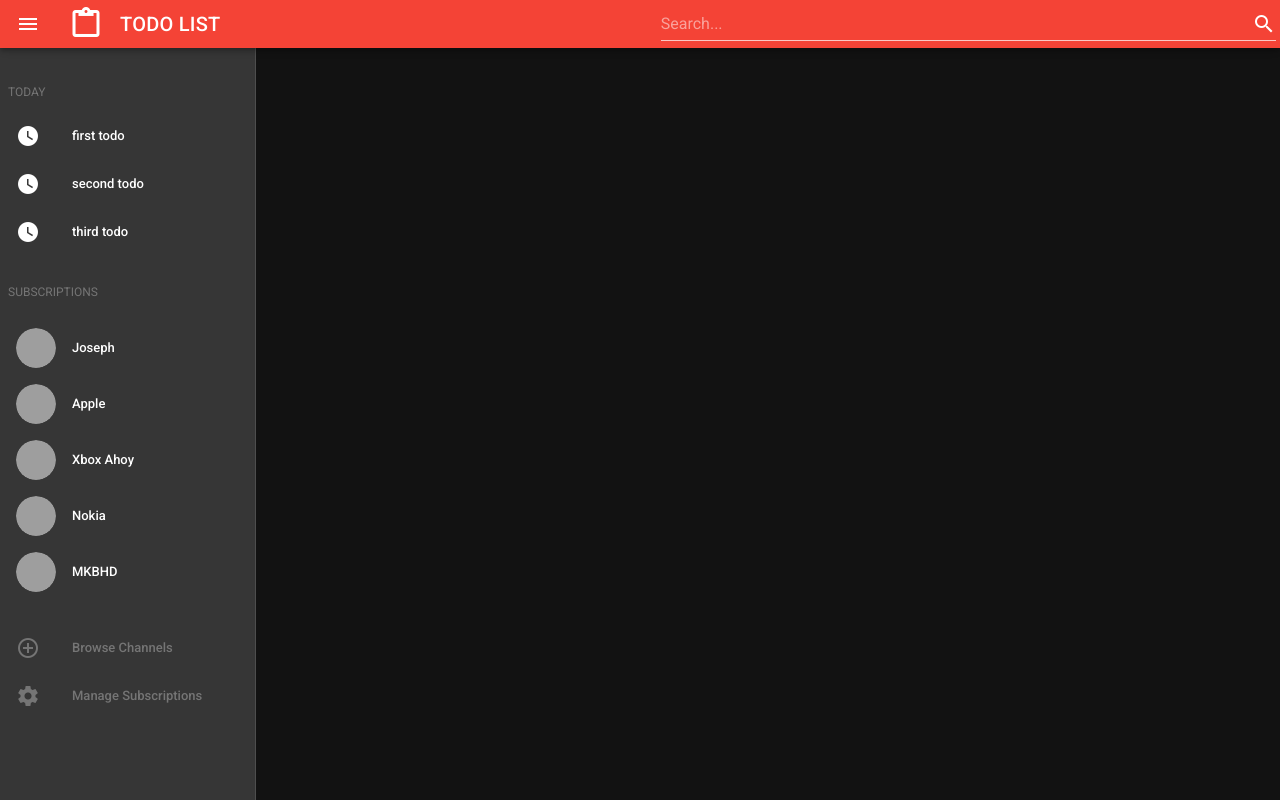
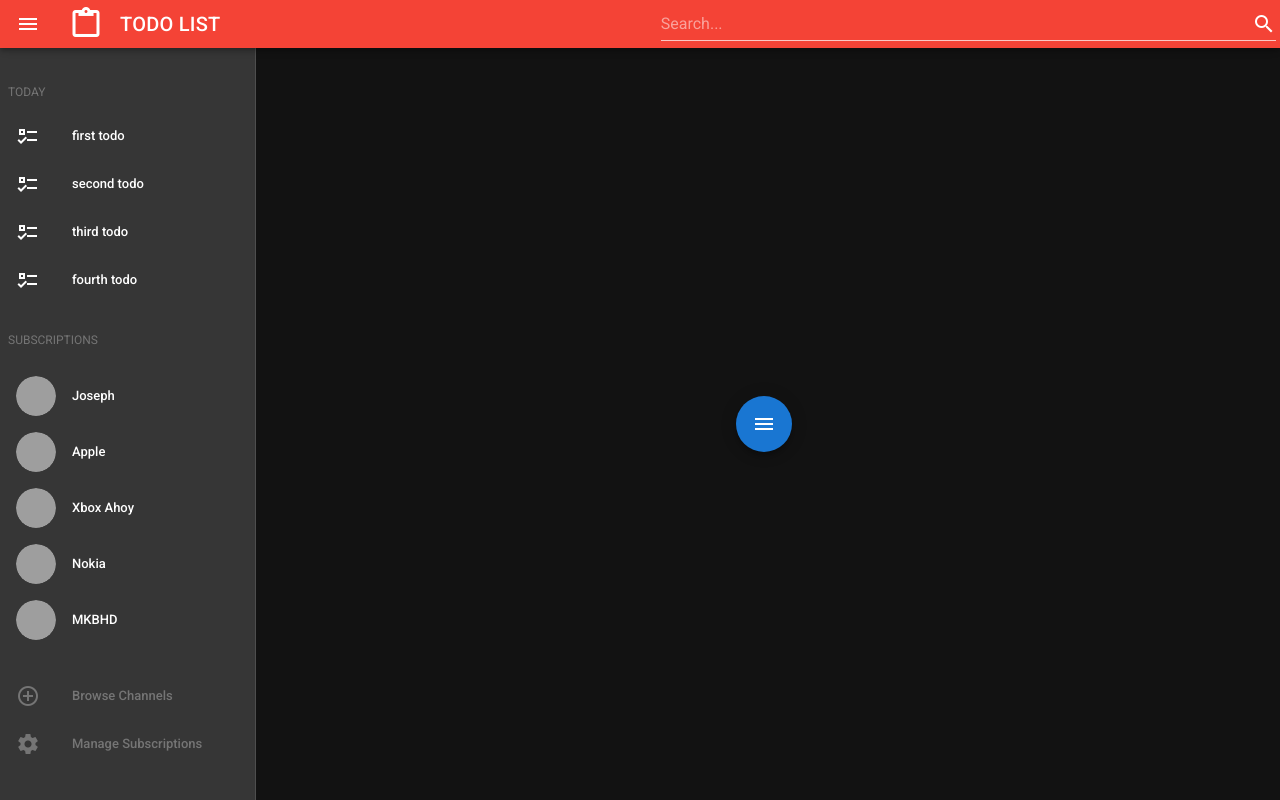
Before and after one commit to RubenDguez/todo-list, a Vue app: page / in a window 1280 px wide. Built offline with nearby package versions, Linux system fonts and the light colour scheme; grey boxes are pictures that could not be loaded.

Commit message:
Adding EditButton and Worked on App.vue

```diff
--- a/src/App.vue
+++ b/src/App.vue
@@ -6,7 +6,7 @@
 
         <v-list-item v-for="item in items" :key="item.text" link>
           <v-list-item-action>
-            <v-icon>mdi-clock</v-icon>
+            <v-icon>mdi-format-list-checks</v-icon>
           </v-list-item-action>
           <v-list-item-content>
             <v-list-item-title>
@@ -70,6 +70,7 @@
       <v-container class="fill-height">
         <v-row justify="center" align="center">
           <v-col class="shrink"> </v-col>
+          <EditButton />
         </v-row>
       </v-container>
     </v-main>
@@ -77,9 +78,14 @@
 </template>
 
 <script>
+import EditButton from "@/components/editbutton.vue";
+
 export default {
   props: {
     source: String,
+  },
+  components: {
+    EditButton,
   },
   data: () => ({
     drawer: null,
@@ -108,6 +114,14 @@ export default {
         canceled: false,
         date: 1389992494240,
       },
+      {
+        id: 4,
+        title: "fourth todo",
+        description: "go for a run",
+        complete: false,
+        canceled: false,
+        date: 1389992494250,
+      },
     ],
     items2: [
       { picture: 28, text: "Joseph" },
@@ -122,5 +136,3 @@ export default {
   },
 };
 </script>
-© 2020 GitHub, Inc. Terms Privacy Security Status Help Contact GitHub Pricing
-API Training Blog About
--- /dev/null
+++ b/src/components/editbutton.vue
@@ -0,0 +1,77 @@
+<template>
+  <v-speed-dial
+    v-model="fab"
+    :right="right"
+    :left="left"
+    :direction="direction"
+    :open-on-hover="hover"
+    :transition="transition"
+  >
+    <template v-slot:activator>
+      <v-btn v-model="fab" color="blue darken-2" dark fab>
+        <v-icon v-if="fab">mdi-close</v-icon>
+        <v-icon v-else>mdi-menu</v-icon>
+      </v-btn>
+    </template>
+
+    <v-btn fab dark small color="green">
+      <v-icon>mdi-pencil</v-icon>
+    </v-btn>
+    <v-btn fab dark small color="indigo">
+      <v-icon>mdi-plus</v-icon>
+    </v-btn>
+    <v-btn fab dark small color="red">
+      <v-icon>mdi-delete</v-icon>
+    </v-btn>
+  </v-speed-dial>
+</template>
+
+
+<script>
+export default {
+  name: "EditButton",
+
+  data: () => ({
+    direction: "left",
+    fab: false,
+    fling: false,
+    hover: false,
+    tabs: null,
+    top: false,
+    right: true,
+    bottom: true,
+    left: false,
+    transition: "slide-y-reverse-transition",
+  }),
+
+  computed: {
+    activeFab() {
+      switch (this.tabs) {
+        case "one":
+          return { class: "purple", icon: "account_circle" };
+        case "two":
+          return { class: "red", icon: "edit" };
+        case "three":
+          return { class: "green", icon: "keyboard_arrow_up" };
+        default:
+          return {};
+      }
+    },
+  },
+
+  watch: {
+    top(val) {
+      this.bottom = !val;
+    },
+    right(val) {
+      this.left = !val;
+    },
+    bottom(val) {
+      this.top = !val;
+    },
+    left(val) {
+      this.right = !val;
+    },
+  },
+};
+</script>
```
